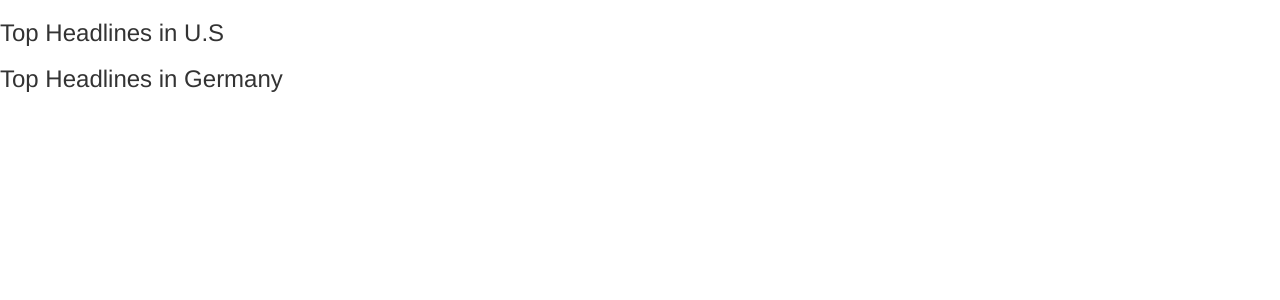
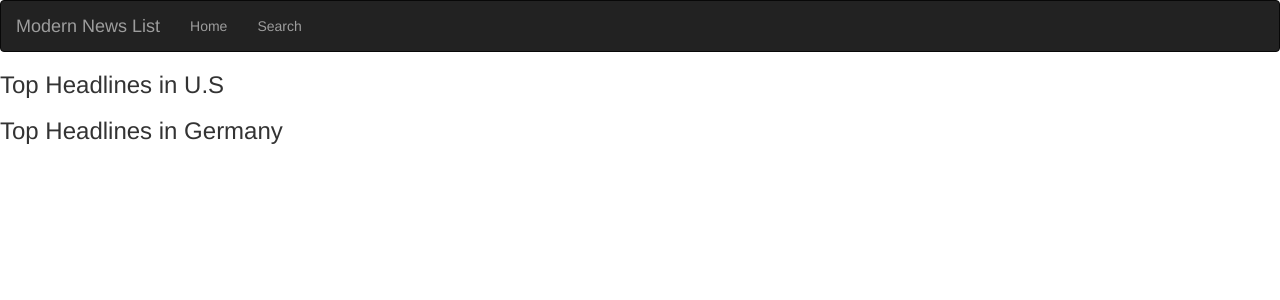
Before and after one commit to maureen-muriithi/Modern-News-App, a Flask app: template app/templates/index.html in a window 1280 px wide. Shown: the top 300 px of the page. Run offline with Flask 2, Linux system fonts and the light colour scheme; the template is opened without the code that fills it, so the values that code supplies are empty; parts of the project's set-up code (start-up, migrations or seed data) failed here and were passed over; some libraries are stand-ins or nearby versions.

Commit message:
Add images, links and styling to the news articles

```diff
--- a/app/__init__.py
+++ b/app/__init__.py
@@ -1,4 +1,3 @@
-from ensurepip import bootstrap
 from flask import Flask
 from .config import DevConfig
 from flask_bootstrap import Bootstrap
--- a/app/templates/base.html
+++ b/app/templates/base.html
@@ -1,3 +1,5 @@
+{% extends 'bootstrap/base.html'%}
+
 <!DOCTYPE html>
 <html lang="en">
 <head>
@@ -11,6 +13,11 @@
     {% endif %}
 </head>
 <body>
+    <!-- Navbar block  -->
+    {% block navbar %}
+        {% include 'navbar.html' %}
+    {% endblock %}
+
     {% block content %}
 
     {% endblock %}
--- a/app/templates/index.html
+++ b/app/templates/index.html
@@ -1,4 +1,4 @@
-{% extends 'bootstrap/base.html' %}
+{% extends 'base.html' %}
 {% import 'macros.html' as macro  %}
 
 <!DOCTYPE html>
@@ -8,9 +8,9 @@
     <meta http-equiv="X-UA-Compatible" content="IE=edge">
     <meta name="viewport" content="width=device-width, initial-scale=1.0">
     {% if title %}
-    <title>{{ title }}</title>
+        <title>{{ title }}</title>
     {% else %}
-    <title>Your favorite News App</title>
+        <title>Your favorite News App</title>
     {% endif %}
 </head>
 <body>
--- a/app/templates/macros.html
+++ b/app/templates/macros.html
@@ -1,7 +1,22 @@
-{% macro displayNewsList(news_list) %}
+<!-- {% macro displayNewsList(news_list) %}
 
     {% for news in news_list %}
     <li>{{ news.title}}</li>
     {% endfor %}
 
+{% endmacro %} -->
+
+{% macro displayNewsList(news_list) %}
+
+    {% for news in news_list %}
+        <div class="col-xs-12 col-sm-4 col-md-2 col-lg-2 article-card">
+            <img src="{{ news.image }}" alt="{{ news.title }}" class="img-responsive">
+            <li class="text-center">
+                <a href="/news/{{news.id}}">
+                    {{ news.author}}</a>
+            </li>
+        </div>
+
+    {% endfor %}
+
 {% endmacro %}
--- /dev/null
+++ b/app/templates/navbar.html
@@ -0,0 +1,20 @@
+<div class="navbar navbar-inverse" role="navigation">
+    <div class="container-fluid">
+        <div class="navbar-header">
+            <button type="button" class="navbar-toggle" data-toggle="collapse" data-target=".navbar-collapse">
+              <span class="sr-only">Toggle navigation</span>
+              <span class="icon-bar"></span>
+              <span class="icon-bar"></span>
+              <span class="icon-bar"></span>
+            </button>
+            <a class="navbar-brand" href="/"> Modern News List </a>
+        </div>
+        <div class="navbar-collapse collapse">
+            <ul class="nav navbar-nav">
+                <li><a href="/">Home</a></li>
+                <li><a href="#">Search</a></li>
+                <li><a href="Contacts"></a></li>
+        </div>
+
+    </div>
+</div>
--- a/run.py
+++ b/run.py
@@ -1,4 +1,4 @@
-from distutils.log import debug
+
 from app import app
 
 if __name__ == '__main__':
```
Also changed, not shown: app/requests.py (+23 -0 lines), app/templates/news.html (added, +22 -0 lines), app/views.py (+12 -3 lines).
